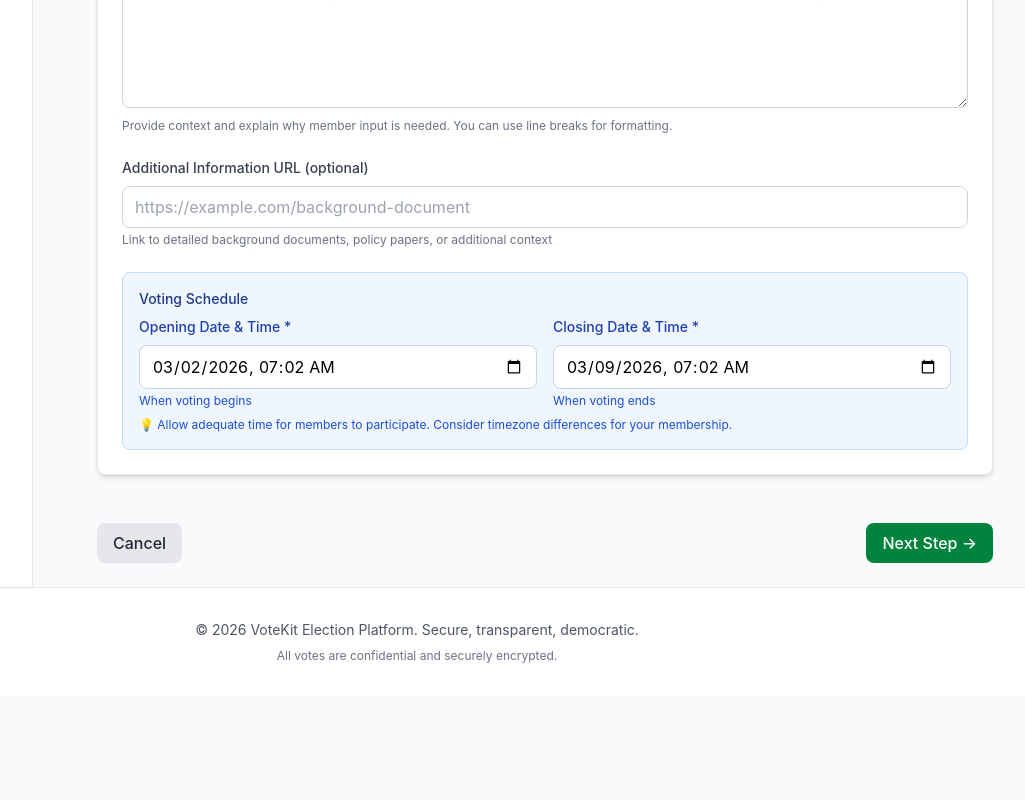
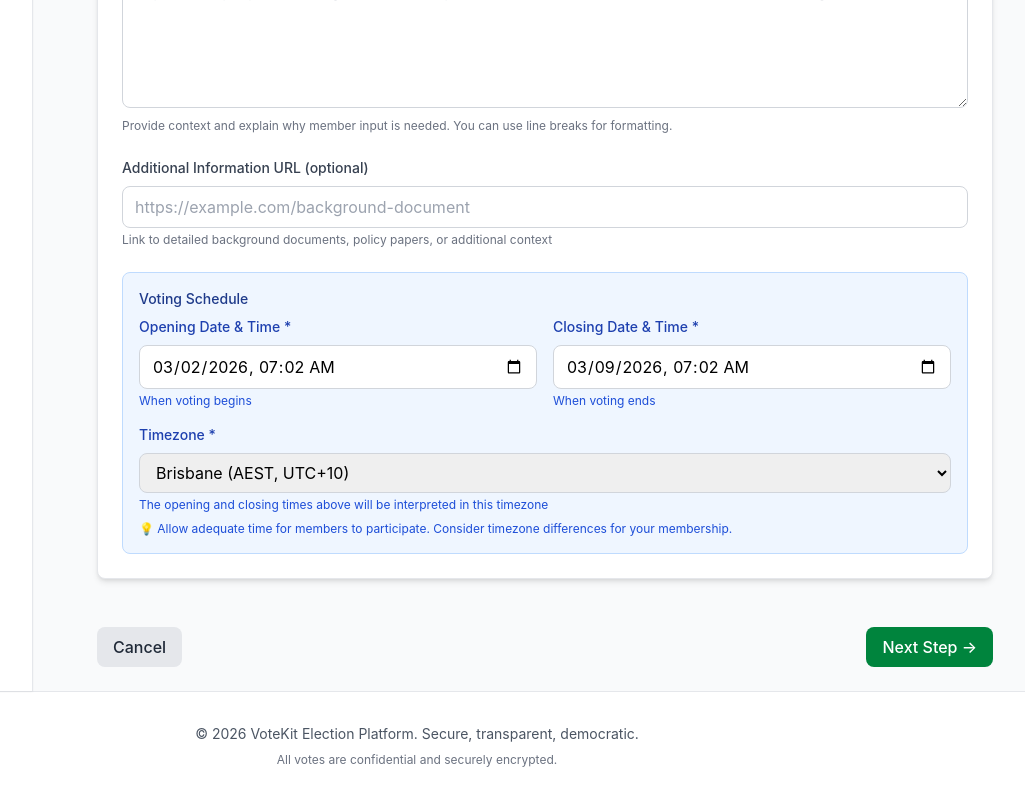
Before and after one commit to votekitorg/votekit, a Next.js app: page /admin/plebiscites/new in a window 1280 px wide. Shown: the part 523-1323 px from the top of the page, without its empty margins (223-1248 px from the left). Before the commit the page ends 1219 px from the top, so only its background shows below. Built offline with nearby package versions, Linux system fonts and the light colour scheme.

Commit message:
feat: add timezone selector when creating elections

```diff
--- a/src/app/admin/plebiscites/new/page.tsx
+++ b/src/app/admin/plebiscites/new/page.tsx
@@ -23,7 +23,8 @@ export default function CreatePlebiscite() {
     description: '',
     info_url: '',
     open_date: defaultOpenDate,
-    close_date: defaultCloseDate
+    close_date: defaultCloseDate,
+    timezone: 'Australia/Brisbane'
   });
   const [questions, setQuestions] = useState<Question[]>([]);
   const [isSubmitting, setIsSubmitting] = useState(false);
@@ -36,6 +37,24 @@ export default function CreatePlebiscite() {
     { id: 1, name: 'Basic Information', description: 'Title, dates, and description' },
     { id: 2, name: 'Questions', description: 'Add questions and voting methods' },
     { id: 3, name: 'Review', description: 'Preview before publishing' }
+  ];
+
+
+  const timezoneOptions = [
+    { value: 'Australia/Brisbane', label: 'Brisbane (AEST, UTC+10)' },
+    { value: 'Australia/Sydney', label: 'Sydney (AEST/AEDT, UTC+10/+11)' },
+    { value: 'Australia/Melbourne', label: 'Melbourne (AEST/AEDT, UTC+10/+11)' },
+    { value: 'Australia/Adelaide', label: 'Adelaide (ACST/ACDT, UTC+9:30/+10:30)' },
+    { value: 'Australia/Perth', label: 'Perth (AWST, UTC+8)' },
+    { value: 'Australia/Darwin', label: 'Darwin (ACST, UTC+9:30)' },
+    { value: 'Australia/Hobart', label: 'Hobart (AEST/AEDT, UTC+10/+11)' },
+    { value: 'Pacific/Auckland', label: 'Auckland (NZST/NZDT, UTC+12/+13)' },
+    { value: 'Asia/Singapore', label: 'Singapore (SGT, UTC+8)' },
+    { value: 'Asia/Tokyo', label: 'Tokyo (JST, UTC+9)' },
+    { value: 'Europe/London', label: 'London (GMT/BST, UTC+0/+1)' },
+    { value: 'America/New_York', label: 'New York (EST/EDT, UTC-5/-4)' },
+    { value: 'America/Los_Angeles', label: 'Los Angeles (PST/PDT, UTC-8/-7)' },
+    { value: 'UTC', label: 'UTC' },
   ];
 
   const handleInputChange = (e: React.ChangeEvent<HTMLInputElement | HTMLTextAreaElement>) => {
@@ -359,6 +378,26 @@ export default function CreatePlebiscite() {
                       <p className="text-xs text-blue-700 mt-1">When voting ends</p>
                     </div>
                   </div>
+
+                  <div className="mt-4">
+                    <label htmlFor="timezone" className="block text-sm font-medium text-blue-800 mb-2">
+                      Timezone *
+                    </label>
+                    <select
+                      id="timezone"
+                      name="timezone"
+                      value={formData.timezone}
+                      onChange={(e) => setFormData(prev => ({ ...prev, timezone: e.target.value }))}
+                      className="input-field"
+                    >
+                      {timezoneOptions.map(tz => (
+                        <option key={tz.value} value={tz.value}>{tz.label}</option>
+                      ))}
+                    </select>
+                    <p className="text-xs text-blue-700 mt-1">
+                      The opening and closing times above will be interpreted in this timezone
+                    </p>
+                  </div>
                   <p className="text-xs text-blue-700 mt-2">
                     💡 Allow adequate time for members to participate. Consider timezone differences for your membership.
                   </p>
@@ -622,6 +661,7 @@ export default function CreatePlebiscite() {
                         <dt className="text-sm font-medium text-gray-500">Voting Period</dt>
                         <dd className="text-sm text-gray-900">
                           {new Date(formData.open_date).toLocaleDateString()} - {new Date(formData.close_date).toLocaleDateString()}
+                          <span className="text-gray-500 ml-1">({formData.timezone})</span>
                         </dd>
                       </div>
                       <div className="sm:col-span-2">
--- a/src/app/api/admin/plebiscites/route.ts
+++ b/src/app/api/admin/plebiscites/route.ts
@@ -41,7 +41,7 @@ export async function POST(request: NextRequest) {
 
   try {
     const body = await request.json();
-    const { title, description, info_url, open_date, close_date, questions = [], sms_enabled = false } = body;
+    const { title, description, info_url, open_date, close_date, timezone, questions = [], sms_enabled = false } = body;
 
     if (!title || !description || !open_date || !close_date) {
       return NextResponse.json(
@@ -90,11 +90,11 @@ export async function POST(request: NextRequest) {
     const slug = generateUniqueSlug(title);
 
     const createPlebiscite = db.prepare(`
-      INSERT INTO plebiscites (slug, title, description, info_url, open_date, close_date, status, sms_enabled)
-      VALUES (?, ?, ?, ?, ?, ?, 'draft', ?)
+      INSERT INTO plebiscites (slug, title, description, info_url, open_date, close_date, status, sms_enabled, timezone)
+      VALUES (?, ?, ?, ?, ?, ?, 'draft', ?, ?)
     `);
 
-    const result = createPlebiscite.run(slug, title, description, info_url, open_date, close_date, sms_enabled ? 1 : 0);
+    const result = createPlebiscite.run(slug, title, description, info_url, open_date, close_date, sms_enabled ? 1 : 0, timezone || 'UTC');
     const plebisciteId = result.lastInsertRowid;
 
     const createQuestion = db.prepare(`
@@ -124,6 +124,7 @@ export async function POST(request: NextRequest) {
         info_url,
         open_date,
         close_date,
+        timezone: timezone || 'UTC',
         status: 'draft',
         sms_enabled
       }
```
